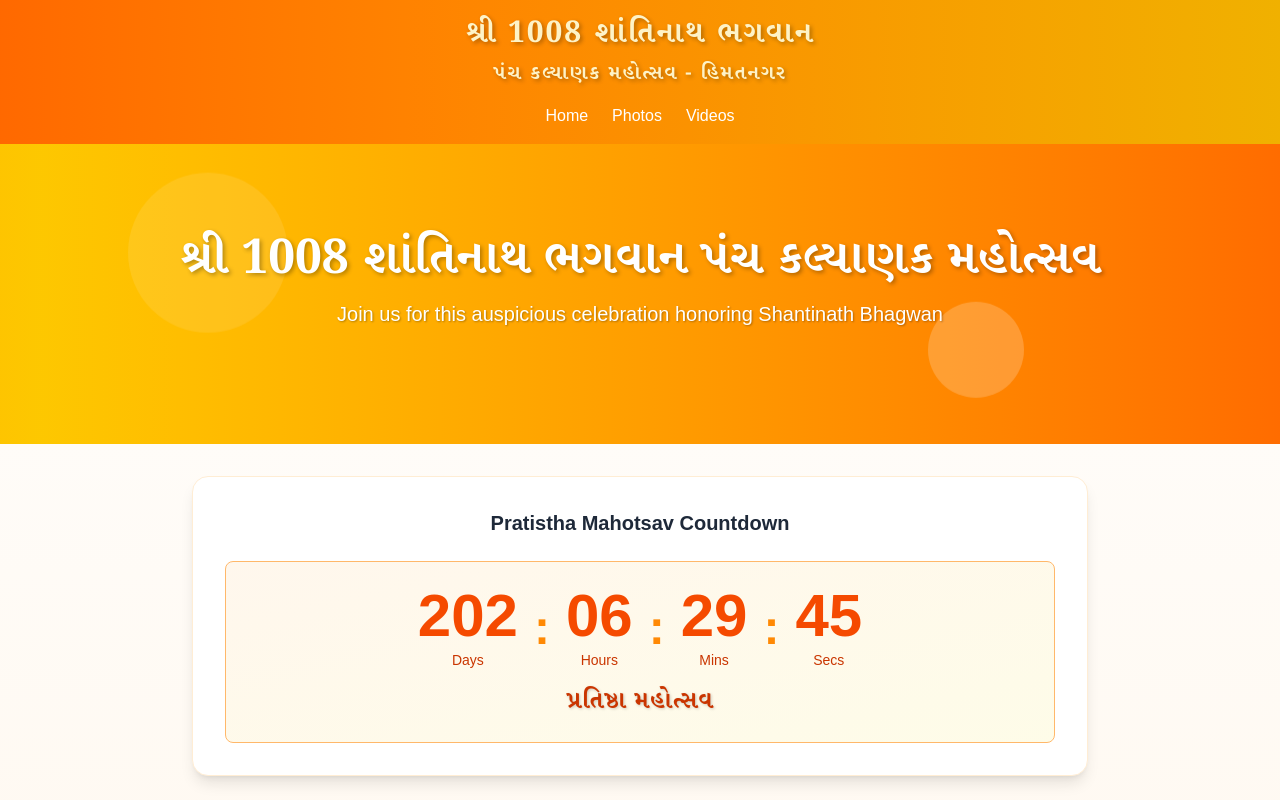
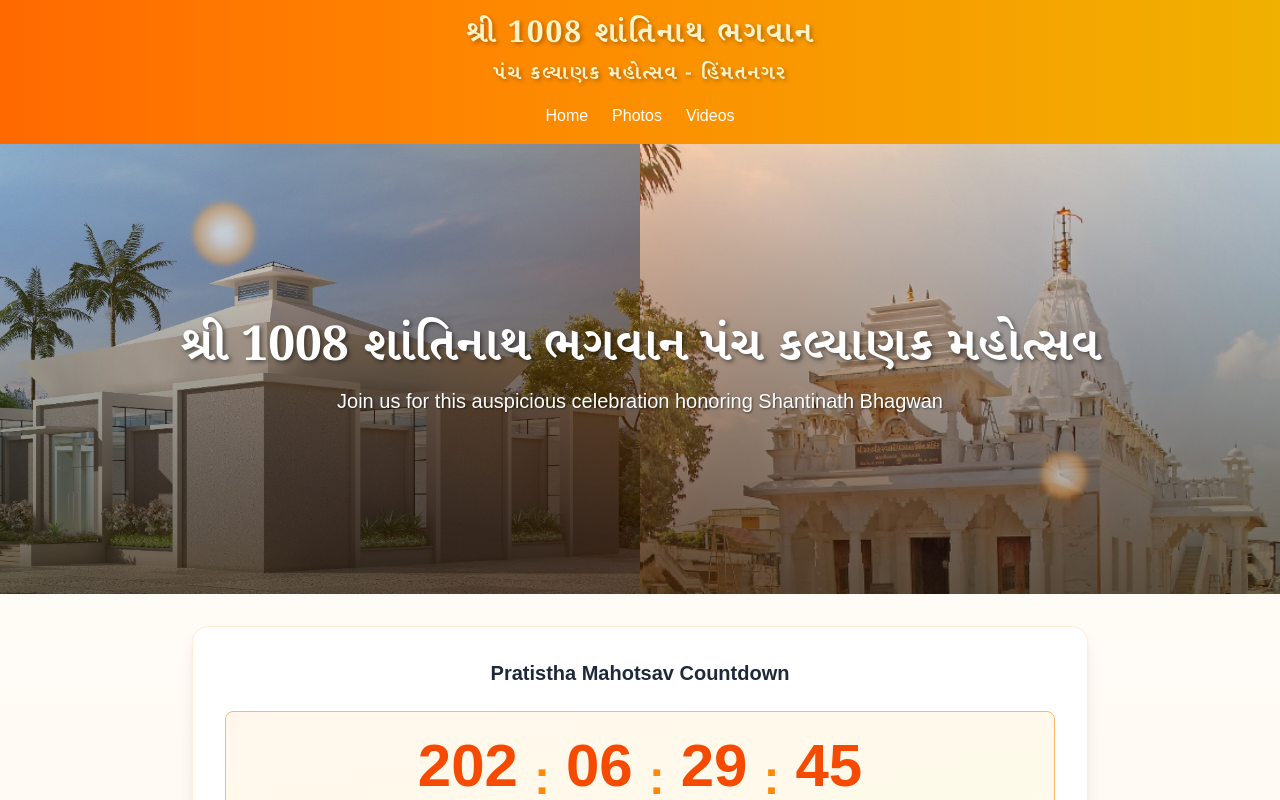
Before and after one commit to mtshah92/hmt, a Next.js app: page / in a window 1280 px wide. Shown: the top 800 px of the page. Built offline with nearby package versions, Linux system fonts and the light colour scheme; no server answers; a web font is replaced by a local one.

Commit message:
feat:photos in animated banner

```diff
--- a/src/components/AnimatedBanner.js
+++ b/src/components/AnimatedBanner.js
@@ -1,9 +1,15 @@
 "use client";
-import { useEffect, useState } from "react";
+import { useEffect, useState, useRef } from "react";
+import Image from "next/image";
 
 const AnimatedBanner = () => {
   const [scrollY, setScrollY] = useState(0);
   const [isVisible, setIsVisible] = useState(false);
+  const [activeImage, setActiveImage] = useState(0);
+  const [mousePosition, setMousePosition] = useState({ x: 0, y: 0 });
+  const bannerRef = useRef(null);
+
+  const images = ["/Songadh_Pratikruti.jpeg", "/HMT_Mandir.jpg"];
 
   useEffect(() => {
     setIsVisible(true);
@@ -12,8 +18,32 @@ const AnimatedBanner = () => {
       setScrollY(window.scrollY);
     };
 
+    const handleMouseMove = (e) => {
+      if (!bannerRef.current) return;
+      const rect = bannerRef.current.getBoundingClientRect();
+      setMousePosition({
+        x: (e.clientX - rect.left) / rect.width - 0.5,
+        y: (e.clientY - rect.top) / rect.height - 0.5,
+      });
+    };
+
+    // Image transition timer
+    const imageInterval = setInterval(() => {
+      setActiveImage((prev) => (prev + 1) % images.length);
+    }, 6000);
+
     window.addEventListener("scroll", handleScroll);
-    return () => window.removeEventListener("scroll", handleScroll);
+    if (bannerRef.current) {
+      bannerRef.current.addEventListener("mousemove", handleMouseMove);
+    }
+
+    return () => {
+      window.removeEventListener("scroll", handleScroll);
+      if (bannerRef.current) {
+        bannerRef.current.removeEventListener("mousemove", handleMouseMove);
+      }
+      clearInterval(imageInterval);
+    };
   }, []);
 
   // Calculate parallax effects based on scroll position
@@ -21,125 +51,190 @@ const AnimatedBanner = () => {
     return scrollY * factor;
   };
 
+  // Calculate mouse parallax
+  const calculateMouseParallax = (factorX, factorY) => {
+    return {
+      x: mousePosition.x * factorX,
+      y: mousePosition.y * factorY,
+    };
+  };
+
   return (
-    <section className="relative h-[300px] overflow-hidden">
-      {/* Background with parallax effect */}
-      <div
-        className="absolute inset-0 bg-gradient-to-r from-orange-500 via-yellow-400 to-orange-500"
+    <section ref={bannerRef} className="relative h-[450px] overflow-hidden">
+      {/* Creative split view effect */}
+      <div className="absolute inset-0 flex z-10">
+        <div className="w-1/2 h-full relative overflow-hidden">
+          <div className="absolute inset-0 transition-transform duration-1000 ease-out">
+            <Image
+              src={images[0]}
+              alt="Songadh Pratikruti"
+              fill
               style={{
-          transform: `translateY(${calculateParallax(0.1)}px)`,
-          backgroundSize: "200% 200%",
-          animation: "gradient-shift 15s ease infinite",
+                objectFit: "cover",
+                objectPosition: "center right",
+                transform: `scale(1.1) translate(${
+                  calculateMouseParallax(15, 0).x
+                }px, ${calculateParallax(0.05)}px)`,
               }}
+              priority
             />
+          </div>
+          <div className="absolute inset-0 bg-gradient-to-r from-transparent to-orange-500/30" />
+        </div>
+
+        <div className="w-1/2 h-full relative overflow-hidden">
+          <div className="absolute inset-0 transition-transform duration-1000 ease-out">
+            <Image
+              src={images[1]}
+              alt="HMT Mandir"
+              fill
+              style={{
+                objectFit: "cover",
+                objectPosition: "center right",
+                transform: `scale(1.3) translate(${
+                  calculateMouseParallax(15, 0).x
+                }px, ${calculateParallax(0.05) - 30}px)`,
+              }}
+              priority
+            />
+          </div>
+          <div className="absolute inset-0 bg-gradient-to-l from-transparent to-orange-500/30" />
+        </div>
+      </div>
+
+      {/* Overlay for text readability */}
+      <div className="absolute inset-0 bg-gradient-to-t from-black/60 via-black/30 to-transparent z-20" />
 
       {/* Decorative elements */}
-      <div className="absolute inset-0">
-        {/* Animated circles */}
+      <div className="absolute inset-0 z-20">
+        {/* Animated lotus flowers */}
+        <div className="absolute top-[15%] left-[15%] w-16 h-16 opacity-60">
           <div
-          className="absolute w-40 h-40 rounded-full bg-white/10 top-10 left-[10%]"
-          style={{
-            transform: `translate(${calculateParallax(
-              -0.2
-            )}px, ${calculateParallax(0.05)}px)`,
-            animation: "float 8s ease-in-out infinite",
-          }}
-        />
+            className="lotus-flower"
+            style={{ animation: "float 8s ease-in-out infinite" }}
+          ></div>
+        </div>
+        <div className="absolute bottom-[20%] right-[15%] w-12 h-12 opacity-50">
           <div
-          className="absolute w-24 h-24 rounded-full bg-white/20 bottom-10 right-[20%]"
-          style={{
-            transform: `translate(${calculateParallax(
-              0.3
-            )}px, ${calculateParallax(-0.1)}px)`,
-            animation: "float 6s ease-in-out infinite 1s",
-          }}
-        />
+            className="lotus-flower"
+            style={{ animation: "float 6s ease-in-out infinite 1s" }}
+          ></div>
+        </div>
 
-        {/* Temple silhouette */}
-        {/* <div
-          className="absolute bottom-0 left-0 right-0 h-32 bg-[url('/temple-silhouette.svg')] bg-repeat-x bg-bottom"
-          style={{
-            transform: `translateY(${calculateParallax(-0.15)}px)`,
-            backgroundSize: "contain",
-            opacity: 0.7,
-          }}
-        /> */}
+        {/* Animated light rays */}
+        <div className="light-rays"></div>
       </div>
 
       {/* Content */}
-      <div className="relative h-full flex flex-col items-center justify-center text-white px-4">
-        <h2
-          className={`text-3xl md:text-5xl font-bold mb-4 transition-all duration-1000 ${
+      <div className="relative h-full flex flex-col items-center justify-center text-white px-4 z-30">
+        <div
+          className={`text-center transition-all duration-1000 ${
             isVisible ? "opacity-100 translate-y-0" : "opacity-0 translate-y-10"
           }`}
           style={{
-            textShadow: "2px 2px 4px rgba(0,0,0,0.3)",
+            transform: `translateY(${calculateParallax(-0.2)}px)`,
+          }}
+        >
+          <h2
+            className="text-3xl md:text-5xl font-bold mb-4"
+            style={{
+              textShadow: "2px 2px 4px rgba(0,0,0,0.5)",
               fontFamily:
                 "AMS Pankhuri Gujarati Calligraphy, Noto Serif Gujarati, serif",
-            transform: `translateY(${calculateParallax(-0.2)}px)`,
             }}
           >
             શ્રી 1008 શાંતિનાથ ભગવાન પંચ કલ્યાણક મહોત્સવ
           </h2>
 
           <p
-          className={`text-lg md:text-xl text-center max-w-2xl transition-all duration-1000 delay-300 ${
-            isVisible ? "opacity-100 translate-y-0" : "opacity-0 translate-y-10"
-          }`}
+            className="text-lg md:text-xl text-center max-w-2xl mx-auto transition-all duration-1000 delay-300"
             style={{
-            textShadow: "1px 1px 2px rgba(0,0,0,0.3)",
-            transform: `translateY(${calculateParallax(-0.1)}px)`,
+              textShadow: "1px 1px 2px rgba(0,0,0,0.5)",
             }}
           >
             Join us for this auspicious celebration honoring Shantinath Bhagwan
           </p>
-
-        {/* Animated lotus icon */}
-        <div
-          className={`mt-6 transition-all duration-1000 delay-600 ${
-            isVisible ? "opacity-100 scale-100" : "opacity-0 scale-50"
-          }`}
-          style={{ animation: "pulse 3s infinite" }}
-        >
-          <div className="text-4xl"></div>
         </div>
       </div>
 
       {/* Add a style tag for animations */}
       <style jsx>{`
-        @keyframes gradient-shift {
+        @keyframes float {
           0% {
-            background-position: 0% 50%;
+            transform: translateY(0px) rotate(0deg);
           }
           50% {
-            background-position: 100% 50%;
+            transform: translateY(-20px) rotate(5deg);
           }
           100% {
-            background-position: 0% 50%;
+            transform: translateY(0px) rotate(0deg);
           }
         }
 
-        @keyframes float {
-          0% {
-            transform: translateY(0px);
+        .lotus-flower {
+          width: 100%;
+          height: 100%;
+          background-image: radial-gradient(
+            circle,
+            rgba(255, 255, 255, 0.9) 10%,
+            rgba(255, 200, 100, 0.6) 60%,
+            transparent 70%
+          );
+          border-radius: 50%;
+          position: relative;
+          filter: blur(2px);
         }
-          50% {
-            transform: translateY(-20px);
+
+        .lotus-flower:before,
+        .lotus-flower:after {
+          content: "";
+          position: absolute;
+          top: 0;
+          left: 0;
+          right: 0;
+          bottom: 0;
+          background-image: radial-gradient(
+            circle,
+            rgba(255, 255, 255, 0.8) 10%,
+            rgba(255, 150, 50, 0.5) 60%,
+            transparent 70%
+          );
+          border-radius: 50%;
+          animation: pulse 3s infinite alternate;
         }
-          100% {
-            transform: translateY(0px);
+
+        .lotus-flower:after {
+          animation-delay: 1.5s;
         }
+
+        .light-rays {
+          position: absolute;
+          top: 0;
+          left: 0;
+          right: 0;
+          bottom: 0;
+          background: radial-gradient(
+            ellipse at center,
+            transparent 0%,
+            transparent 50%,
+            rgba(255, 165, 0, 0.2) 100%
+          );
+          opacity: 0.7;
+          animation: pulse 5s infinite alternate;
         }
 
         @keyframes pulse {
           0% {
             transform: scale(1);
+            opacity: 0.5;
           }
           50% {
             transform: scale(1.1);
+            opacity: 0.7;
           }
           100% {
             transform: scale(1);
+            opacity: 0.5;
           }
         }
       `}</style>
--- a/src/components/Header.js
+++ b/src/components/Header.js
@@ -31,7 +31,7 @@ const Header = () => {
             fontWeight: "600",
           }}
         >
-          પંચ કલ્યાણક મહોત્સવ - હિમતનગર
+          પંચ કલ્યાણક મહોત્સવ - હિંમતનગર
         </h2>
 
         <nav className="mt-4">
```
Also changed, not shown: public/HMT_Mandir.jpg (added), public/Songadh_Pratikruti.jpeg (added). Lines whose indentation alone changed are shown as unchanged.
